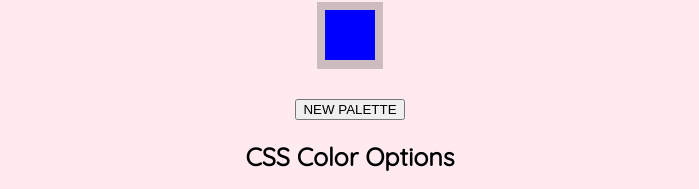
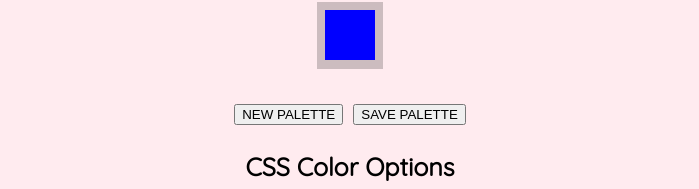
Before and after one commit to FrancescaBambozzi/Color-Palette, a React (Create React App) app: page / in a window 1280 px wide. Shown: the part 232-421 px from the top of the page, without its empty margins (290-989 px from the left). Built offline with nearby package versions, Linux system fonts and the light colour scheme.

Commit message:
added save palette button

```diff
--- a/src/CssOptions/index.js
+++ b/src/CssOptions/index.js
@@ -4,9 +4,23 @@ import SelectedCssOption from "./SelectedCssOption.js";
 
 const CssOptions = (props) => (
   <div>
-    <button onClick={function (e) {
-      window.location.reload();
-    }}>NEW PALETTE</button>
+    <div className="buttons-container">
+      <button className="button"
+        onClick={function (e) {
+          window.location.reload();
+        }}
+      >
+        NEW PALETTE
+      </button>
+      <button
+        className="button save-palette"
+        onClick={function (palette) {
+          console.log(props.palette)
+        }}
+      >
+        SAVE PALETTE
+      </button>
+    </div>
     <h2>CSS Color Options</h2>
     <div className="color-options-row">
       <CssOptionsList selectColor={props.selectColor} />
--- a/src/Palette/index.js
+++ b/src/Palette/index.js
@@ -1,5 +1,6 @@
 import React from "react";
 import PaletteColor from "./PaletteColor.js";
+import Heart from "../CssOptions/Heart.js";
 
 const Palette = (props) => {
   const palette = props.palette.map((color) => (
--- a/src/styles.css
+++ b/src/styles.css
@@ -88,9 +88,9 @@ ul li {
   width: 50px;
 }
 
-
 .palette-color:hover .hide {
   transform: scale(1.2);
+  font-size: 16px;
   display: block;
   margin: 2px;
 }
@@ -105,6 +105,10 @@ ul li {
 }
 
 /* CSS COLOR OPTIONS SECTION */
+.button {
+  margin: 5px;
+}
+
 .color-options-row {
   display: flex;
   justify-content: center;
@@ -198,6 +202,7 @@ ul li {
   fill: red;
 }
 
+
 @media only screen and (max-width: 768px) {
 
   h2 {
```
Also changed, not shown: src/App.js (+5 -4 lines).
